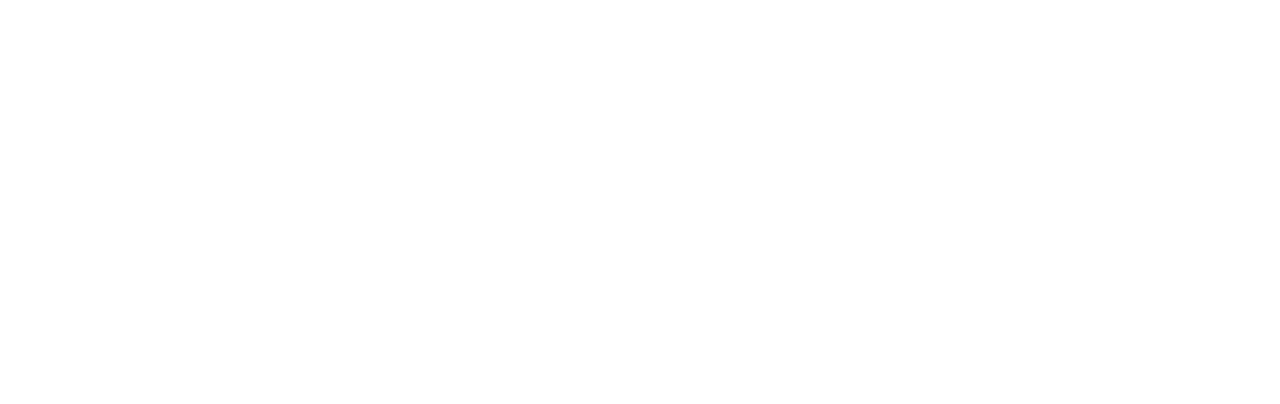
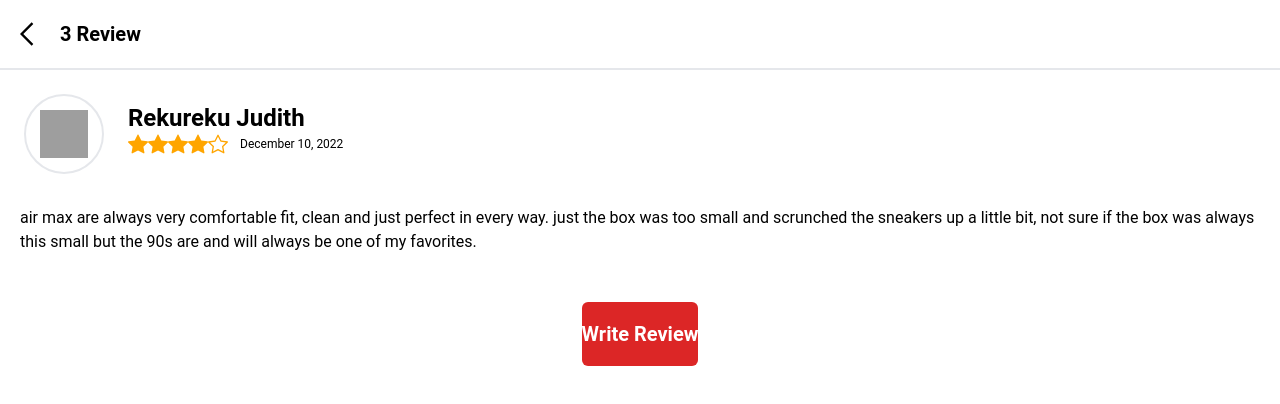
Before and after one commit to Ushie01/E-commerce-Frontend, a React (Create React App) app: page /ProductReviews in a window 1280 px wide. Before the commit this address had no page. Shown: the top 404 px of the page. Built offline with nearby package versions, Linux system fonts and the light colour scheme; grey boxes are pictures that could not be loaded.

Commit message:
Completion of Product Detail page and Review page

```diff
--- a/src/App.js
+++ b/src/App.js
@@ -4,6 +4,10 @@ import FlashSale from './components/pages/Home/FlashSale';
 import Notification from './components/pages/Notification/Notification';
 import Favorite from './components/pages/Home/Favorite';
 import ProductDetail from './components/pages/Home/ProductDetail';
+import ProductReviews from './components/pages/Review/ProductReviews';
+import WriteReview from './components/pages/Review/WriteReview';
+
+
 
 const App = () => {
   return (
@@ -14,6 +18,8 @@ const App = () => {
           <Route path='Favorite' element={<Favorite />} />
           <Route path='FlashSale' element={<FlashSale />} />
           <Route path='ProductDetail' element={<ProductDetail />} />
+          <Route path='ProductReviews' element={<ProductReviews />}/>
+          <Route path="WriteReview" element={<WriteReview />} />
       </Routes>
     </BrowserRouter>
   )
--- a/src/components/Button.js
+++ b/src/components/Button.js
@@ -1,8 +1,8 @@
-const Button = () => {
+const Button = ({text}) => {
     return (
         <>
             <button className="w-full rounded-md h-16 w-96 m-2 bg-red-600 text-white m-auto text-xl font-bold">
-                Add To Cart
+                {text}
             </button>
         </>
     )
--- a/src/components/pages/Home/ProductDetail.js
+++ b/src/components/pages/Home/ProductDetail.js
@@ -14,38 +14,8 @@ import person from "./../../../assets/account.svg";
 import Shirt2 from '../../../assets/1.webp'
 
 
-const men = [
-  {
-    item: "x"
-  },
-  {
-    item: "M"
-  },
-  {
-    item: "XL"
-  },
-  {
-    item: "XX"
-  }
-];
-
-const colors = [
-    {
-        item: "green"
-    },
-    {
-        item: "red"
-    },
-    {
-        item: "purple"
-    },
-    {
-        item: "cyan"
-    },
-    {
-        item: "orange"
-    }
-];
+const men = ["X", "M", "XL", "XX"];
+const colors = ["cyan", "red"];
 
 const ProductDetail = () => {
     return (
@@ -79,12 +49,12 @@ const ProductDetail = () => {
         <h1 className="font-bold text-2xl m-3 text-cyan-500">₦4,000.00</h1>
 
         <p className="m-3 font-bold text-xl mt-6">Select Size</p>
-        <div className="flex flex-row items-start justify-start space-x-2 overflow-x-auto scrollbar-hide category">
+        <div className="flex flex-row m-3 items-start justify-start space-x-2 overflow-x-auto scrollbar-hide category">
           {men.map((man, index) => (
             <div key={index}>
               <div>
-                <button className="m-2 h-20 text-2xl w-16 h-16 border-2 rounded-full">
-                  {man.item}
+                <button className="h-16 text-3xl w-16 border-2 rounded-full">
+                  {man}
                 </button>
               </div>
             </div>
@@ -92,13 +62,12 @@ const ProductDetail = () => {
         </div>
 
         <p className="m-3 font-bold text-xl mt-6">Select Color</p>
-        <div className="flex flex-row items-start justify-start space-x-2 overflow-x-auto scrollbar-hide category">
-          {colors.map((man, index) => (
+        <div className="flex flex-row m-3 items-start justify-start space-x-2 overflow-x-auto scrollbar-hide category">
+          {colors.map((color, index) => (
             <div key={index}>
               <div>
-                <button
-                  className={`m-2 h-20 text-3xl w-16 h-16 border-2 rounded-full bg-${man.item}-700`}
-                ></button>
+                <div className={`h-20 text-3xl border-2 w-20 bg-${color}-400 rounded-full`}>
+                </div>
               </div>
             </div>
           ))}
@@ -112,7 +81,14 @@ const ProductDetail = () => {
           compatibilities can be found
         </p>
 
-        <p className="m-3 font-bold text-xl mt-12">Review Product</p>
+
+        <div className="flex flew-row justify-between p-3 mt-12">
+          <p className="text-lg text-black font-bold">Review Product</p>
+          <Link to="/ProductReviews">
+            <p className="text-lg textColor font-bold">See More</p>
+          </Link>
+        </div>
+
         <div className="m-3 flex flex-row items-start justify-start space-x-1 mt-2">
           <img src={starFill} alt={starFill} className="w-5 h-5" />
           <img src={starFill} alt={starFill} className="w-5 h-5" />
@@ -124,13 +100,10 @@ const ProductDetail = () => {
         </div>
 
         <div className="flex flex-row items-start justify-start m-3 borde">
-          <Link
-            to="#"
-            className={`h-20 text-3xl w-16 h-16 border-2 rounded-full`}
-          >
+          <button className="m-3 h-20 text-3xl w-20 border-2 rounded-full">
             <img src={person} alt={person} className="w-12 h-12 m-auto" />
-          </Link>
-          <div className="flex flex-col items-start justify-start ml-3">
+          </button>
+          <div className="flex flex-col items-start justify-start mt-5 ml-3">
             <p className="font-bold text-2xl">Rekureku Judith</p>
             <div className="flex flex-row">
               <div className="flex flex-row">
@@ -165,7 +138,9 @@ const ProductDetail = () => {
         />
 
         <div className='flex items-center justify-center'>
-          <Button />
+          <Button
+             text="Add To Cart"
+          />
         </div>
         <Footer />
       </div>
--- /dev/null
+++ b/src/components/pages/Review/ProductReviews.js
@@ -0,0 +1,62 @@
+import { Link } from 'react-router-dom';
+import Button from '../../Button';
+import starFill from './../../../assets/star-fill.svg';
+import arrow from './../../../assets/arrow.svg';
+import starEmpty from './../../../assets/star.svg';
+import person from './../../../assets/account.svg';
+
+
+const ProductReviews = () => {
+    return (
+        <div>
+            <div className="flex flex-row items-center justify-between border-b-2 p-5">
+                <div className="flex flex-row">
+                    <Link to="/">
+                        <img src={arrow} alt={arrow} className="h-7 w-7" />
+                    </Link>
+                    <p className="text-xl font-bold ml-3">
+                        3 Review
+                    </p>
+                </div>
+            </div>
+
+            <div className="flex flex-row items-start justify-start m-3 borde">
+            <button className="m-3 h-20 text-3xl w-20 border-2 rounded-full">
+                <img src={person} alt={person} className="w-12 h-12 m-auto" />
+            </button>
+            <div className="flex flex-col items-start justify-start mt-5 ml-3">
+                <p className="font-bold text-2xl">Rekureku Judith</p>
+                <div className="flex flex-row">
+                <div className="flex flex-row">
+                    <img src={starFill} alt={starFill} className="w-5 h-5" />
+                    <img src={starFill} alt={starFill} className="w-5 h-5" />
+                    <img src={starFill} alt={starFill} className="w-5 h-5" />
+                    <img src={starFill} alt={starFill} className="w-5 h-5" />
+                    <img src={starEmpty} alt={starEmpty} className="w-5 h-5" />
+                </div>
+                <p className="text-gray text-xs m-auto ml-3">December 10, 2022</p>
+                </div>
+            </div>
+            </div>
+            <p className="text-gray m-5 mb-12 ">
+                air max are always very comfortable fit, clean and just perfect in
+                every way. just the box was too small and scrunched the sneakers up a
+                little bit, not sure if the box was always this small but the 90s are
+                and will always be one of my favorites.
+            </p>
+
+            <div className='flex items-center justify-center'>
+                <Link to="/WriteReview">
+                    <Button
+                        text="Write Review"
+                    />
+                </Link>
+            </div>
+        </div>
+
+
+
+    )
+}
+
+export default ProductReviews
--- /dev/null
+++ b/src/components/pages/Review/WriteReview.js
@@ -0,0 +1,41 @@
+import { Link } from 'react-router-dom';
+import arrow from './../../../assets/arrow.svg';
+import starEmpty from './../../../assets/star.svg';
+import starFill from './../../../assets/star-fill.svg';
+
+
+const WriteReview = () => {
+    return (
+        <div>
+            <div className="flex flex-row items-center justify-between border-b-2 p-5">
+                <div className="flex flex-row">
+                    <Link to="/ProductReviews">
+                        <img src={arrow} alt={arrow} className="h-7 w-7" />
+                    </Link>
+                    <p className="text-xl font-bold ml-3">
+                        Write Review
+                    </p>
+                </div>
+            </div>
+            <p className='text-xl font-bold m-3'>
+                Please write Overall level of satisfaction with your shipping / Delivery Service
+            </p>
+            <div className="flex flex-row space-x-3 items-center m-3 mt-6">
+                <img src={starFill} alt={starFill} className="w-8 h-8" />
+                <img src={starFill} alt={starFill} className="w-8 h-8" />
+                <img src={starFill} alt={starFill} className="w-8 h-8" />
+                <img src={starFill} alt={starFill} className="w-8 h-8" />
+                <img src={starEmpty} alt={starEmpty} className="w-8 h-8" />
+                <p className='font-bold text-xl text-gray-500'>4/5</p>
+            </div>
+            <div className='m-3 mt-6 space-y-3'>
+                <p className='text-xl font-bold'>
+                    Write Your Review
+                </p>
+                <textarea className='w-full h-48 border-2 rounded-md' placeholder='Write A Review'></textarea>
+            </div>
+        </div>
+    )
+}
+
+export default WriteReview;
```
